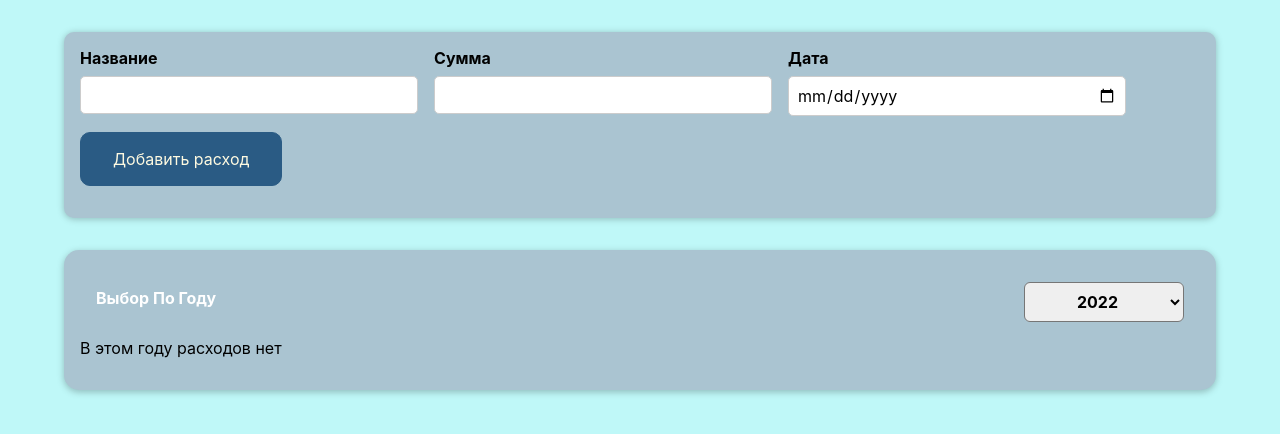
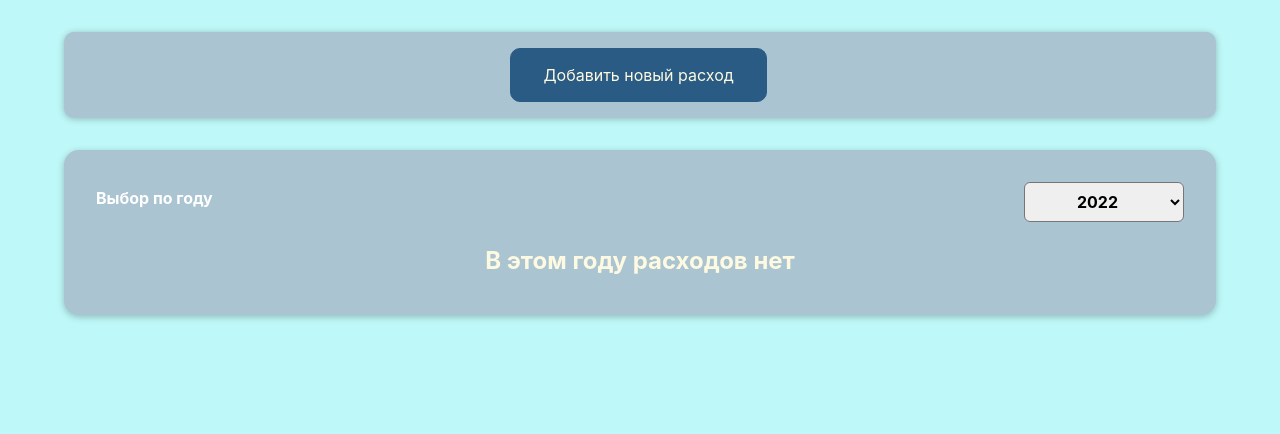
Before and after one commit to vlgrinenko/react-course-app, a React (Create React App) app: page / in a window 1280 px wide. Shown: the top 434 px of the page. Built offline with nearby package versions, Linux system fonts and the light colour scheme.

Commit message:
refactor: add costList and close button

```diff
--- a/src/components/Costs/CostItem.js
+++ b/src/components/Costs/CostItem.js
@@ -4,6 +4,7 @@ import Card from '../UI/Card';
 
 const CostItem = (props) => {
   return (
+    <li>
       <Card className='cost-item'>
         <CostDate date={props.date} />
         <div className='cost-item__description'>
@@ -11,6 +12,7 @@ const CostItem = (props) => {
           <div className='cost-item__price'>${props.amount}</div>
         </div>
       </Card>
+    </li>
   );
 };
 
--- /dev/null
+++ b/src/components/Costs/CostList.css
@@ -0,0 +1,9 @@
+.cost-list {
+  list-style: none;
+  padding: 0;
+}
+
+.cost-list__fallback {
+  color: #fefae1;
+  text-align: center;
+}
--- /dev/null
+++ b/src/components/Costs/CostList.js
@@ -0,0 +1,27 @@
+import './CostList.css';
+import CostItem from './CostItem';
+
+const CostList = (props) => {
+  if (props.costs.length === 0) {
+    return (
+      <h2 className='cost-list__fallback'>
+        <p>В этом году расходов нет</p>
+      </h2>
+    );
+  }
+
+  return (
+    <ul className='cost-list'>
+      {props.costs.map((cost) => (
+        <CostItem
+          key={cost.id}
+          date={cost.date}
+          description={cost.description}
+          amount={cost.amount}
+        />
+      ))}
+    </ul>
+  );
+};
+
+export default CostList;
--- a/src/components/Costs/Costs.js
+++ b/src/components/Costs/Costs.js
@@ -1,5 +1,5 @@
 import './Costs.css';
-import CostItem from './CostItem';
+import CostList from './CostList';
 import Card from '../UI/Card';
 import CostsFilter from './CostsFilter';
 import { useState } from 'react';
@@ -15,24 +15,11 @@ const Costs = (props) => {
     return cost.date.getFullYear().toString() === selectedYear;
   });
 
-  let costsContent = <p>В этом году расходов нет</p>;
-
-  if (filteredCosts.length > 0) {
-    costsContent = filteredCosts.map((cost) => (
-      <CostItem
-        key={cost.id}
-        date={cost.date}
-        description={cost.description}
-        amount={cost.amount}
-      />
-    ));
-  }
-
   return (
     <div>
       <Card className='costs'>
         <CostsFilter year={selectedYear} onChangeYear={yearChangeHandler} />
-        {costsContent}
+        <CostList costs={filteredCosts} />
       </Card>
     </div>
   );
--- a/src/components/Costs/CostsFilter.js
+++ b/src/components/Costs/CostsFilter.js
@@ -8,7 +8,7 @@ const CostsFilter = (props) => {
   return (
     <div className='costs-filter'>
       <div className='costs-filter__control'>
-        <label>Выбор По Году</label>
+        <label>Выбор по году</label>
         <select value={props.year} onChange={yearChangeHandler}>
           <option value='2023'>2023</option>
           <option value='2022'>2022</option>
--- a/src/components/NewCost/CostForm.js
+++ b/src/components/NewCost/CostForm.js
@@ -82,6 +82,9 @@ const CostForm = (props) => {
         </div>
         <div className='new-cost__actions'>
           <button type='submit'>Добавить расход</button>
+          <button type='button' onClick={props.onCancel}>
+            Отмена
+          </button>
         </div>
       </div>
     </form>
--- a/src/components/NewCost/NewCost.js
+++ b/src/components/NewCost/NewCost.js
@@ -1,18 +1,38 @@
 import './NewCost.css';
 import CostForm from './CostForm';
+import { useState } from 'react';
 
 const NewCost = (props) => {
+  const [isFormVisible, setIsFormVisible] = useState(false);
+
   const saveCostDataHandler = (inputCostData) => {
     const costData = {
       ...inputCostData,
       id: Math.random().toString(),
     };
     props.onAddCost(costData);
+    setIsFormVisible(false);
+  };
+
+  const inputCostDataHandler = () => {
+    setIsFormVisible(true);
+  };
+
+  const cancelCostHandler = () => {
+    setIsFormVisible(false);
   };
 
   return (
     <div className='new-cost'>
-      <CostForm onSaveCostData={saveCostDataHandler} />
+      {!isFormVisible && (
+        <button onClick={inputCostDataHandler}>Добавить новый расход</button>
+      )}
+      {isFormVisible && (
+        <CostForm
+          onSaveCostData={saveCostDataHandler}
+          onCancel={cancelCostHandler}
+        />
+      )}
     </div>
   );
 };
```
Lines whose indentation alone changed are shown as unchanged.
